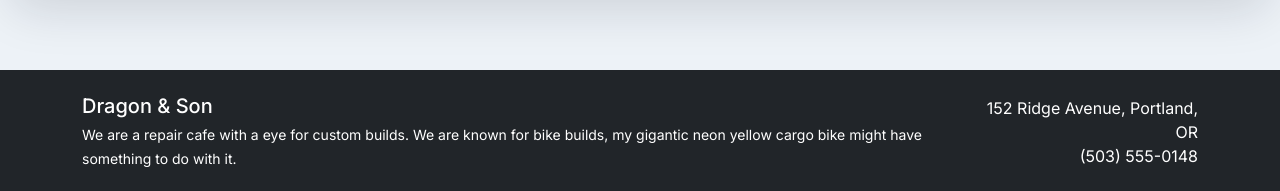
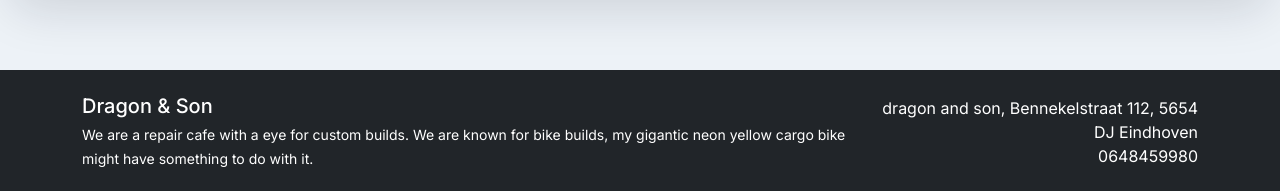
Before and after one commit to RaduDraganAndSon/dragon_and_son_entry_point, a Vue app: page / in a window 1280 px wide. Shown: the part 1826-2017 px from the top of the page. Built offline with nearby package versions, Linux system fonts and the light colour scheme.

Commit message:
add common footer

```diff
--- a/src/App.vue
+++ b/src/App.vue
@@ -44,24 +44,19 @@
       <router-view />
     </main>
 
-    <footer class="footer py-4 bg-dark text-white">
-      <div class="container d-flex flex-column flex-md-row justify-content-between align-items-center gap-3">
-        <div>
-          <h5 class="mb-1">{{ storeDetails.name }}</h5>
-          <small>{{ storeDetails.tagline }}</small>
-        </div>
-        <div class="text-md-end">
-          <div>152 Ridge Avenue, Portland, OR</div>
-          <div>(503) 555-0148</div>
-        </div>
-      </div>
-    </footer>
+    <SiteFooter
+      :store-name="storeDetails.name"
+      :tagline="storeDetails.tagline"
+      :address="storeDetails.address"
+      :phone="storeDetails.phone"
+    />
   </div>
 </template>
 
 <script setup>
 import { storeToRefs } from 'pinia'
 import { useShopStore } from './stores/shopStore'
+import SiteFooter from './common/SiteFooter.vue'
 
 const shopStore = useShopStore()
 const { storeDetails } = storeToRefs(shopStore)
--- /dev/null
+++ b/src/common/SiteFooter.vue
@@ -0,0 +1,35 @@
+<template>
+  <footer class="footer py-4 bg-dark text-white">
+    <div class="container d-flex flex-column flex-md-row justify-content-between align-items-center gap-3">
+      <div>
+        <h5 class="mb-1">{{ storeName }}</h5>
+        <small>{{ tagline }}</small>
+      </div>
+      <div class="text-md-end">
+        <div>{{ address }}</div>
+        <div>{{ phone }}</div>
+      </div>
+    </div>
+  </footer>
+</template>
+
+<script setup>
+defineProps({
+  storeName: {
+    type: String,
+    required: true,
+  },
+  tagline: {
+    type: String,
+    required: true,
+  },
+  address: {
+    type: String,
+    required: true,
+  },
+  phone: {
+    type: String,
+    required: true,
+  },
+})
+</script>
```
